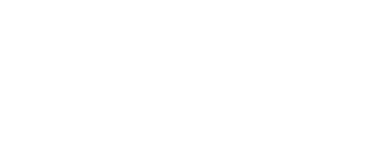
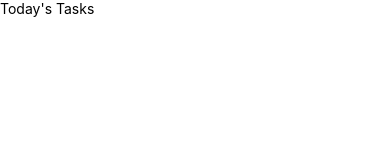
Before and after one commit to amine-omari/todo-mobile-app, a React Native app: screen / in a window 390 px wide. Shown: the top 160 px of the page. Built offline with nearby package versions, Linux system fonts and the light colour scheme.

Commit message:
feat: add title

```diff
--- a/App.js
+++ b/App.js
@@ -2,7 +2,15 @@
 import { StyleSheet, Text, View } from "react-native";
 
 export default function App() {
-  return <View style={styles.container}></View>;
+  return (
+    <View style={styles.container}>
+      {/* Todays task */}
+
+      <View style={styles.taskWrapper}>
+        <Text style={styles.sectionTitle}>Today's Tasks</Text>
+      </View>
+    </View>
+  );
 }
 
 const styles = StyleSheet.create({
```
